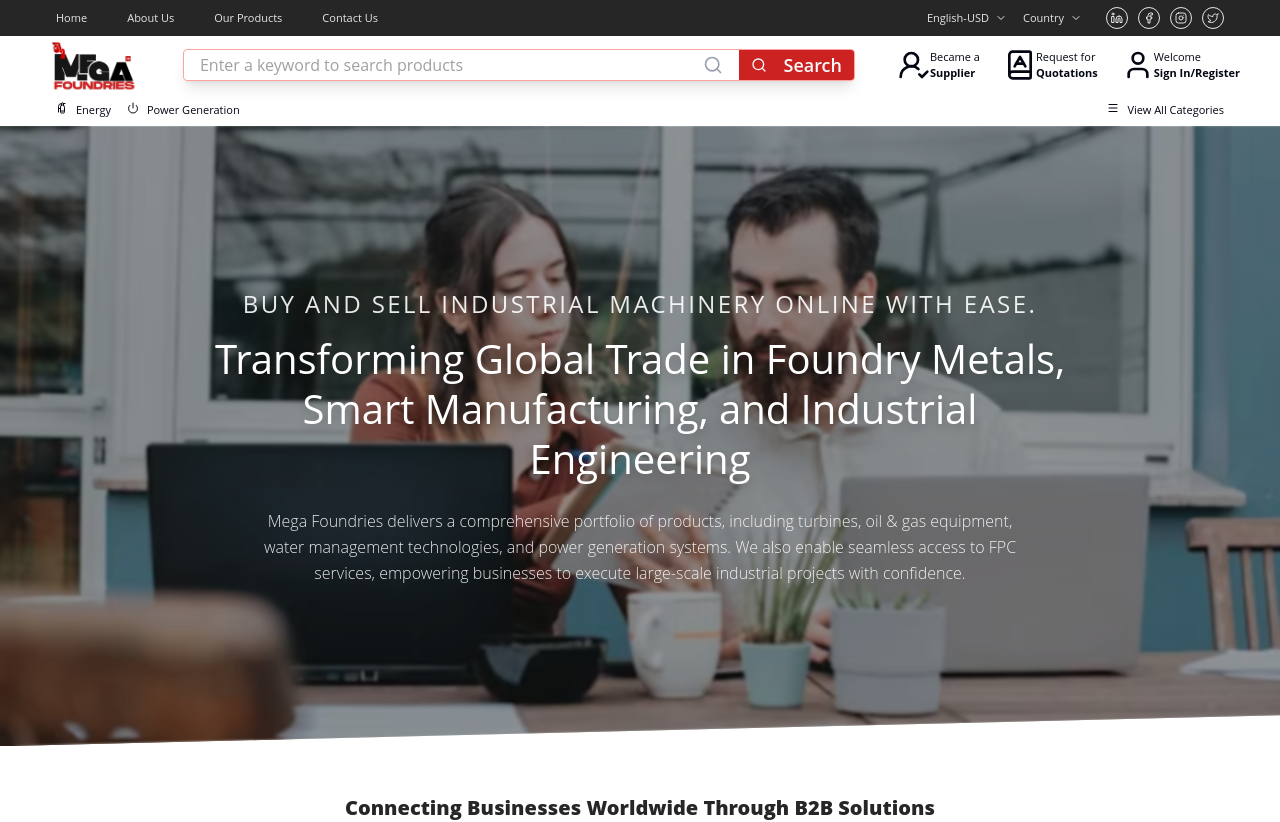
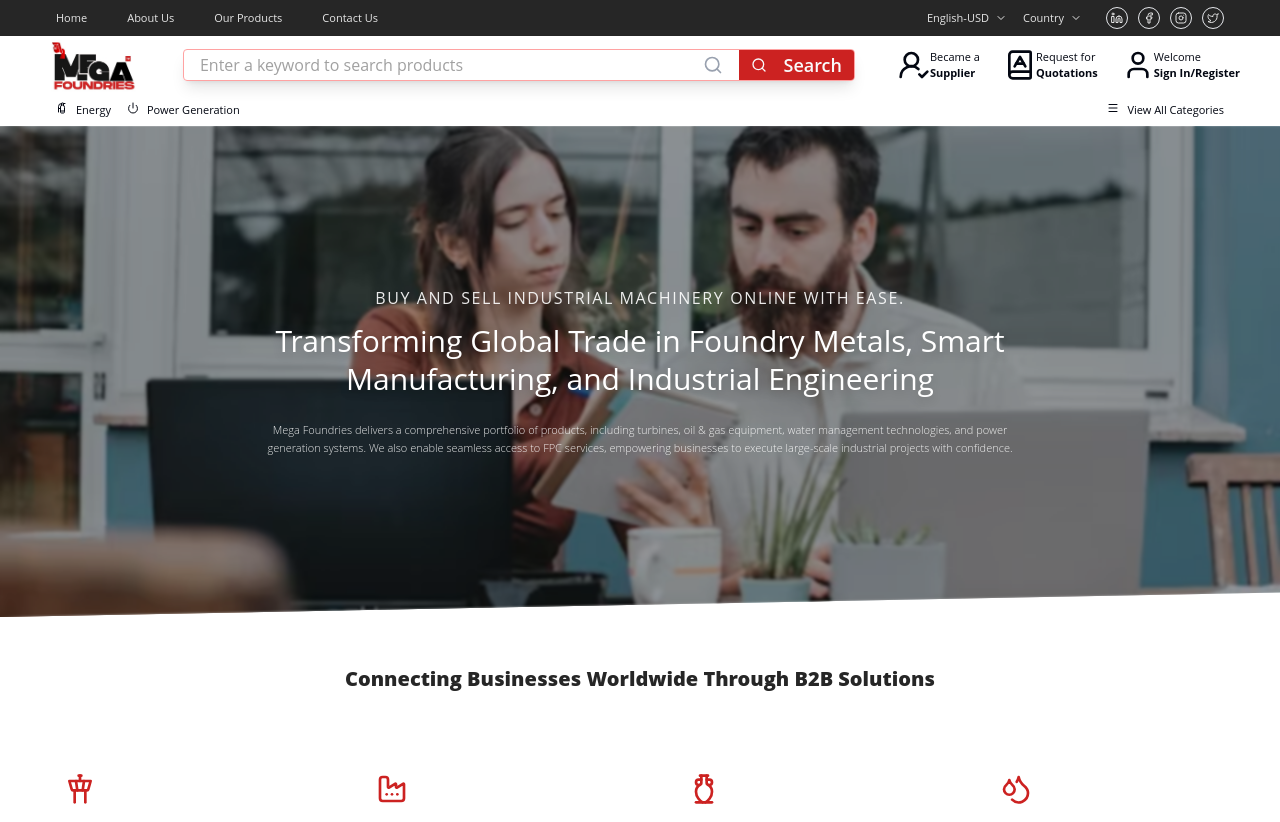
Before and after one commit to DJRATAN/mega-foundries, a Next.js app: page / in a window 1280 px wide. Shown: the top 822 px of the page. Built offline with nearby package versions, Linux system fonts and the light colour scheme.

Commit message:
content size upgraded

```diff
--- a/src/app/components/hero.tsx
+++ b/src/app/components/hero.tsx
@@ -20,14 +20,14 @@ const HeroSection = () => {
             <div className="absolute inset-0 bg-neutral-900/40 backdrop-blur-[1px]"></div>
             <div className="relative z-10 text-center max-w-4xl px-4">
 
-                <p className="text-[24px]   font-medium text-white/90 mb-3 tracking-widest uppercase">
+                <p className="text-[16px]   font-medium text-white/90 mb-3 tracking-widest uppercase">
                     Buy and Sell Industrial Machinery Online with Ease.
                 </p>
-                <h1 className="text-[40px]   text-white leading-tight mb-6 drop-shadow-lg">
+                <h1 className="text-[30px]   text-white leading-tight mb-6 drop-shadow-lg">
 
                     Transforming Global Trade in Foundry Metals, Smart Manufacturing, and Industrial Engineering
                 </h1>
-                <p className="text-[16px]   text-white/90 leading-relaxed font-light mx-auto max-w-3xl">
+                <p className="text-[11px]   text-white/90 leading-relaxed font-light mx-auto max-w-3xl">
                     Mega Foundries delivers a comprehensive portfolio of products, including turbines, oil & gas equipment, water management technologies, and power generation systems. We also enable seamless access to FPC services, empowering businesses to execute large-scale industrial projects with confidence.
                 </p>
             </div>
```
